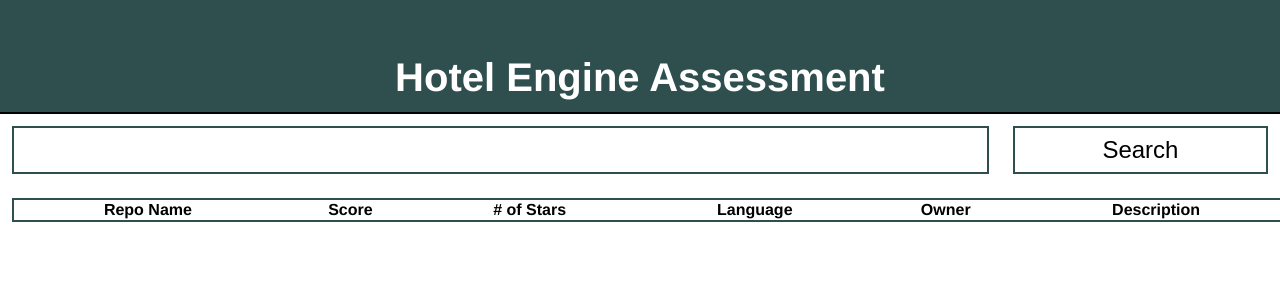
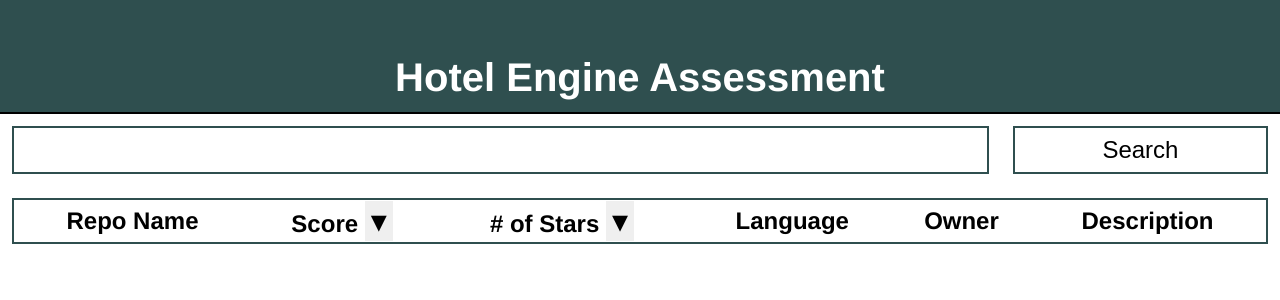
Before and after one commit to rhysgoehring/hotel-engine-assessment, a React (Create React App) app: page / in a window 1280 px wide. Shown: the top 300 px of the page. Built offline with nearby package versions, Linux system fonts and the light colour scheme.

Commit message:
added TableContainer to center table, added two buttons in table header for sorting in the score and number of stars columns

```diff
--- a/src/components/ResultTable.js
+++ b/src/components/ResultTable.js
@@ -1,5 +1,10 @@
 import React from 'react';
 import styled from 'styled-components';
+
+const TableContainer = styled.div`
+  display: flex;
+  align-items: center;
+`;
 
 const Table = styled.table`
   text-align: center;
@@ -8,16 +13,25 @@ const Table = styled.table`
   width: 100%;
   margin: 0.75rem;
   padding: 0.5rem 0.5rem;
+  font-family: 'Helvetica Neue';
+  font-size: 1.5rem;
 `;
 
-const ResultTable = ({ tableData }) => {
+const SortButton = styled.button`
+  border: none;
+  font-size: 2rem;
+  cursor: pointer;
+`;
+
+const ResultTable = ({ tableData, sortByScore, sortByStars }) => {
   return (
+    <TableContainer>
       <Table>
         <tbody>
           <tr>
             <th>Repo Name</th>
-          <th>Score</th>
-          <th># of Stars</th>
+            <th>Score <SortButton onClick={sortByScore}>{"\u25be"}</SortButton></th>
+            <th># of Stars <SortButton onClick={sortByStars}>{"\u25be"}</SortButton></th>
             <th>Language</th>
             <th>Owner</th>
             <th>Description</th>
@@ -25,6 +39,8 @@ const ResultTable = ({ tableData }) => {
           {tableData}
         </tbody>
       </Table>
+    </TableContainer>
+
   );
 };
 
```
Lines whose indentation alone changed are shown as unchanged.
